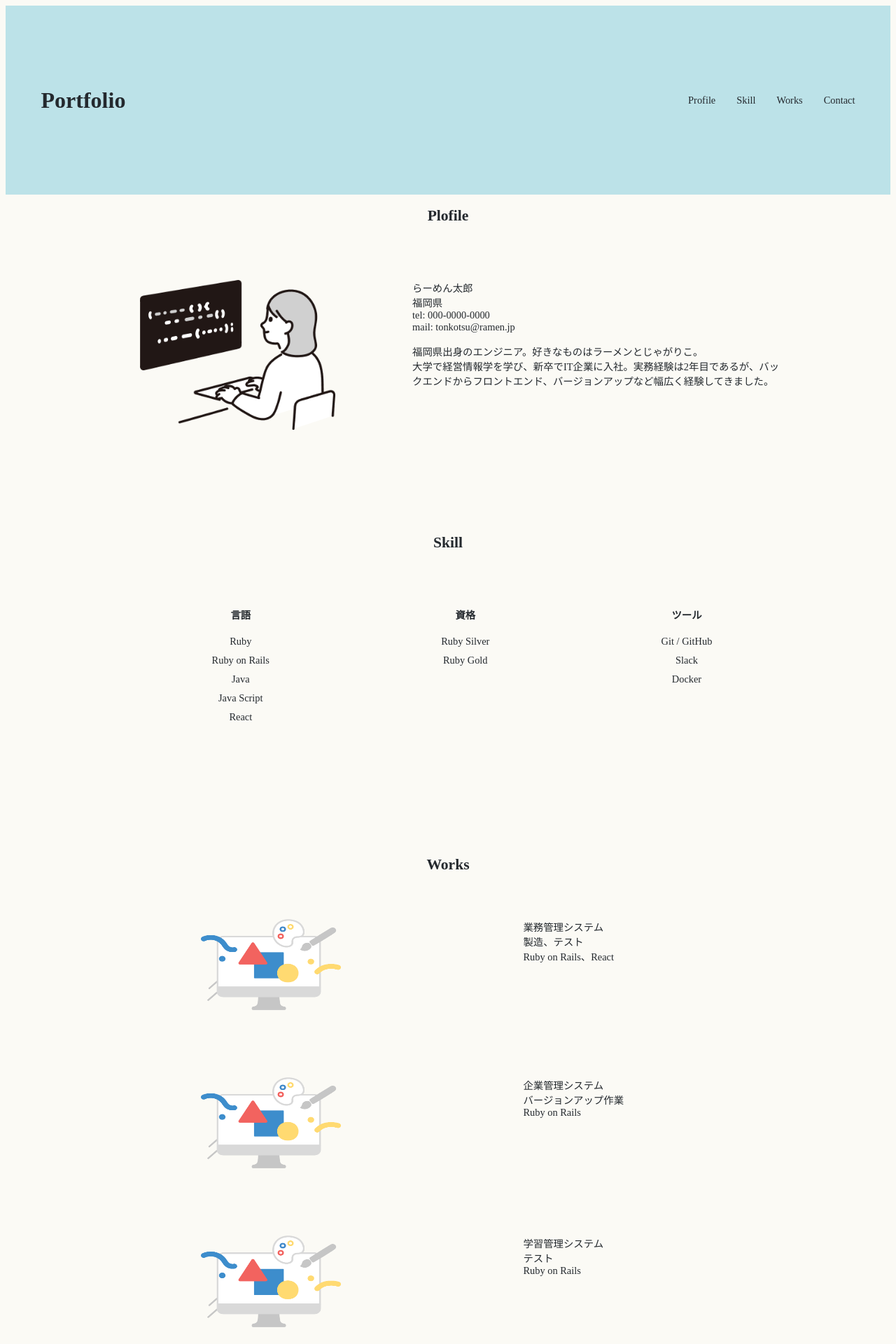
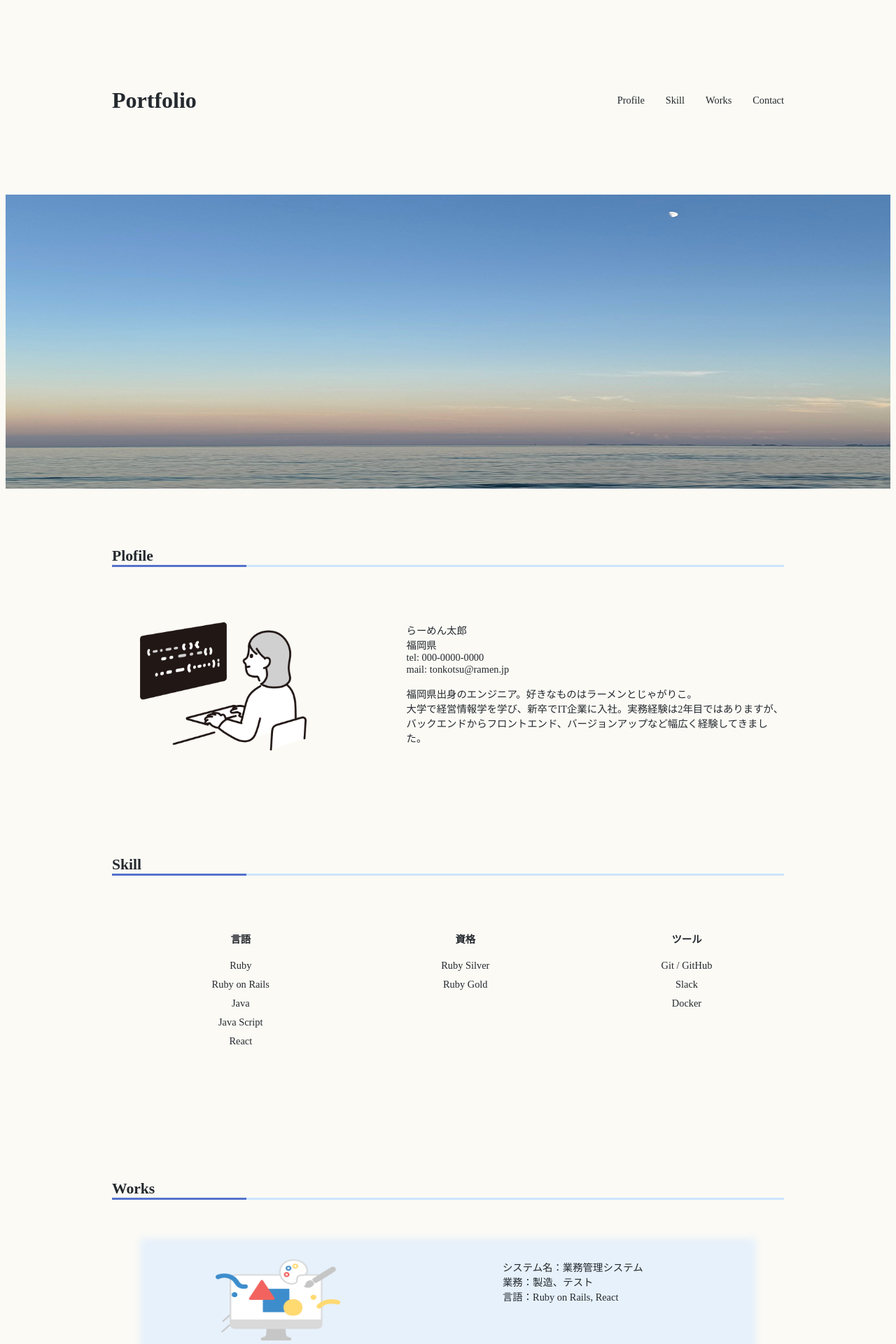
Before and after one commit to sjc-shimizu-m/port_folio, a Rails app: page / in a window 1280 px wide. Shown: the top 1920 px of the page at 70% size. Run offline with Rails 7, Linux system fonts and the light colour scheme; some libraries are stand-ins or nearby versions.

Commit message:
1020 修正

```diff
--- a/app/assets/stylesheets/style.css
+++ b/app/assets/stylesheets/style.css
@@ -18,6 +18,20 @@ li {
   list-style: none;
 }
 
+h2 {
+  border-bottom: solid 3px #cce4ff;
+  position: relative;
+}
+
+h2:after {
+  position: absolute;
+  content: " ";
+  display: block;
+  border-bottom: solid 3px #5472cd;
+  bottom: -3px;
+  width: 20%;
+}
+
 .wrapper {
   max-width: 960px;
   margin: 0 auto 130px auto;
@@ -35,7 +49,7 @@ li {
 
 .sec-title {
   font-size: 1.5em;
-  text-align: center;
+  text-align: left;
   margin-bottom: 65px;
 }
 
@@ -43,14 +57,14 @@ li {
 ヘッダー
 -------------------------------------------------*/
 #header {
-  /* max-width: 960px; */
+  max-width: 960px;
   display: flex;
   justify-content: space-between;
   align-items: center;
   height: 270px;
   margin: 0 auto;
   padding: 0 4%;
-  background-color: #bce2e8;
+  background-color: #fbfaf5;
 }
 
 #header ul {
@@ -63,7 +77,7 @@ li {
   margin-left: 30px;
 }
 
-#header li a {
+#header a {
   color: #24292e;
 }
 
@@ -73,6 +87,19 @@ li {
 
 #header li img.icon {
   width: 20px;
+}
+
+/*---------------------------------------
+Mainvisual
+---------------------------------------*/
+#mainvisual {
+  margin-bottom: 80px;
+}
+#mainvisual img {
+  width: 100%;
+  max-width: 1920px;
+  height: 420px;
+  object-fit: cover;
 }
 
 /*---------------------------------------
@@ -120,11 +147,15 @@ Works
   justify-content: space-around;
   flex-wrap: wrap;
   margin-bottom: 50px;
+  background: #e7f1fb;
+  box-shadow: #e7f1fb 0 0 10px 10px;
+  margin: 50px;
+  font-size: 100%;
+  padding: 20px;
 }
 
 #works li {
   width: 31%;
-  margin-bottom: 23px;
 }
 
 /*---------------------------------------
@@ -134,6 +165,11 @@ Contact
   display: flex;
   flex-wrap: wrap;
   margin-bottom: 20px;
+}
+
+#contact dt, #contact dd {
+  margin: 0;
+  padding: 0;
 }
 
 #contact dt {
@@ -150,6 +186,7 @@ Contact
   width: 100%;
   border: solid 1px #c8c8c8;
   padding: 10px;
+  box-sizing: border-box;
 }
 
 #contact dd textarea {
@@ -162,10 +199,10 @@ Contact
 
 #contact .button input {
   width: 200px;
-  background-color: #bce2e8;
+  background-color: #cce4ff;
   color: #24292e;
   padding: 15px 0;
-  border: solid 1px #bce2e8;
+  border: solid 1px #cce4ff;
 }
 
 #contact .button input:hover {
@@ -177,7 +214,7 @@ Contact
 フッター
 ----------------------------------------*/
 #footer {
-  background-color: #bce2e8;
+  background-color: #cce4ff;
   color: #24292e;
   font-size: 0.5rem;
   padding: 10px 20px;
--- a/app/controllers/tops_controller.rb
+++ b/app/controllers/tops_controller.rb
@@ -1,8 +1,46 @@
 class TopsController < ApplicationController
   def index
+    # profile
     @name = 'らーめん太郎'
     @address = '福岡県'
     @tel = "000-0000-0000"
     @email = "tonkotsu@ramen.jp"
+
+    # work
+    @works = [
+      {
+        image_path: 'design.png',
+        name: '業務管理システム',
+        url: 'https://www.google.co.jp/',
+        job_description: '製造、テスト',
+        pg_language: 'Ruby on Rails, React'
+      },
+      {
+        image_path: 'design.png',
+        name: '企業管理システム',
+        url: 'https://www.google.co.jp/',
+        job_description: 'バージョンアップ作業',
+        pg_language: 'Ruby on Rails'
+      },
+      {
+        image_path: 'design.png',
+        name: '学習管理システム',
+        url: 'https://www.google.co.jp/',
+        job_description: 'テスト',
+        pg_language: 'Ruby on Rails'
+      },
+      {
+        image_path: 'design.png',
+        name: '予約管理システム',
+        url: 'https://www.google.co.jp/',
+        job_description: '製造、テスト',
+        pg_language: 'Ruby on Rails'
+      }
+    ]
+
+    # skill
+    @pg_language = ['Ruby', 'Ruby on Rails', 'Java', 'Java Script', 'React']
+    @qualifications = ['Ruby Silver', 'Ruby Gold']
+    @tools = ['Git / GitHub', 'Slack', 'Docker']
   end
 end
--- a/app/views/layouts/application.html.erb
+++ b/app/views/layouts/application.html.erb
@@ -12,7 +12,7 @@
   </head>
 
   <body>
-    <%= render 'header' %>
+    <%= render 'layouts/header' %>
     <main>
       <%= yield %>
     </main>
--- /dev/null
+++ b/app/views/tops/_contact.html.erb
@@ -0,0 +1,14 @@
+<section id="contact" class="wrapper">
+  <h2 class="sec-title">Contact</h2>
+  <form action="#" method="post">
+    <dl>
+      <dt><label for="name">Name</label></dt>
+      <dd><input type="text" id="name" name="your-name"></dd>
+      <dt><label for="email">E-mail</label></dt>
+      <dd><input type="email" id="email" name="your-email"></dd>
+      <dt><label for="message">Message</label></dt>
+      <dd><textarea id="message" name="your-message"></textarea></dd>
+    </dl>
+    <div class="button"><input type="submit" value="送信"></div>
+  </form>
+</section>
--- a/app/views/tops/_profile.html.erb
+++ b/app/views/tops/_profile.html.erb
@@ -2,7 +2,7 @@
   <h2 class="sec-title">Plofile</h2>
   <div class="flex">
     <ul>
-      <li><%= image_tag 'programing.png', width: '80%', height: '80%' %></li>
+      <li><%= image_tag 'programing.png', width: '70%', height: '70%' %></li>
     </ul>
     <ul>
       <li><%= @name %></li>
@@ -11,7 +11,7 @@
       <li>mail: <%= @email %></li>
       <p>
         福岡県出身のエンジニア。好きなものはラーメンとじゃがりこ。<br>
-        大学で経営情報学を学び、新卒でIT企業に入社。実務経験は2年目であるが、バックエンドからフロントエンド、バージョンアップなど幅広く経験してきました。
+        大学で経営情報学を学び、新卒でIT企業に入社。実務経験は2年目ではありますが、バックエンドからフロントエンド、バージョンアップなど幅広く経験してきました。
       </p>
     </ul>
   </div>
--- a/app/views/tops/_skill.html.erb
+++ b/app/views/tops/_skill.html.erb
@@ -3,22 +3,21 @@
   <div class="flex">
     <ul>
       <li>言語</li>
-      <li>Ruby<li>
-      <li>Ruby on Rails</li>
-      <li>Java</li>
-      <li>Java Script</li>
-      <li>React</li>
+      <% @pg_language.each do |pg_language|%>
+        <li><%= pg_language %></li>
+      <% end %>
     </ul>
     <ul>
       <li>資格</li>
-      <li>Ruby Silver<li>
-      <li>Ruby Gold</li>
+      <% @qualifications.each do |qualification|%>
+        <li><%= qualification %></li>
+      <% end %>
     </ul>
     <ul>
       <li>ツール</li>
-      <li>Git / GitHub<li>
-      <li>Slack</li>
-      <li>Docker</li>
+      <% @tools.each do |tool|%>
+        <li><%= tool %></li>
+      <% end %>
     </ul>
   </div>
 </section>
--- a/app/views/tops/_works.html.erb
+++ b/app/views/tops/_works.html.erb
@@ -1,35 +1,13 @@
 <section id="works" class="wrapper">
   <h2 class="sec-title">Works</h2>
-  <ul>
-    <li><%=image_tag 'design.png', width: '70%', height: '85%' %></li>
-    <li>
-      <%= link_to("業務管理システム", "https://www.google.co.jp/")%><br>
-      製造、テスト<br>
-      Ruby on Rails、React
-    </li>
-  </ul>
-  <ul>
-    <li><%=image_tag 'design.png', width: '70%', height: '85%' %></li>
-    <li>
-      <%= link_to("企業管理システム", "https://www.google.co.jp/")%><br>
-      バージョンアップ作業<br>
-      Ruby on Rails
-    </li>
-  </ul>
-  <ul>
-    <li><%=image_tag 'design.png', width: '70%', height: '85%' %></li>
-    <li>
-      <%= link_to("学習管理システム", "https://www.google.co.jp/")%><br>
-      テスト<br>
-      Ruby on Rails
-    </li>
-  </ul>
-  <ul>
-    <li><%=image_tag 'design.png', width: '70%', height: '85%' %></li>
-    <li>
-      <%= link_to("予約管理システム", "https://www.google.co.jp/")%><br>
-      製造、テスト<br>
-      Ruby on Rails
-    </li>
-  </ul>
+  <% @works.each do |work| %>
+    <ul>
+      <li><%=image_tag work[:image_path], width: '70%', height: '85%' %></li>
+      <li>
+        システム名：<%= link_to(work[:name], work[:url])%><br>
+        業務：<%= work[:job_description] %><br>
+        言語：<%= work[:pg_language]%>
+      </li>
+    </ul>
+  <% end %>
 </section>
--- a/app/views/tops/index.html.erb
+++ b/app/views/tops/index.html.erb
@@ -1,19 +1,7 @@
 <div id="mainvisual">
+  <%= image_tag 'main.PNG', width: '100%'%>
 </div>
 <%= render 'profile' %>
 <%= render 'skill' %>
 <%= render 'works' %>
-<section id="contact" class="wrapper">
-  <h2 class="sec-title">Contact</h2>
-  <form action="#" method="post">
-    <dl>
-      <dt><label for="name">Name</label></dt>
-      <dd><input type="text" id="name" name="your-name"></dd>
-      <dt><label for="email">E-mail</label></dt>
-      <dd><input type="email" id="email" name="your-email"></dd>
-      <dt><label for="message">Message</label></dt>
-      <dd><textarea id="message" name="your-message"></textarea></dd>
-    </dl>
-    <div class="button"><input type="submit" value="送信"></div>
-  </form>
-</section>
+<%= render 'contact' %>
```
Also changed, not shown: app/assets/images/main.PNG (added), app/views/layouts/_header.html.erb (renamed from app/views/tops/_header.html.erb), 1 other file.
